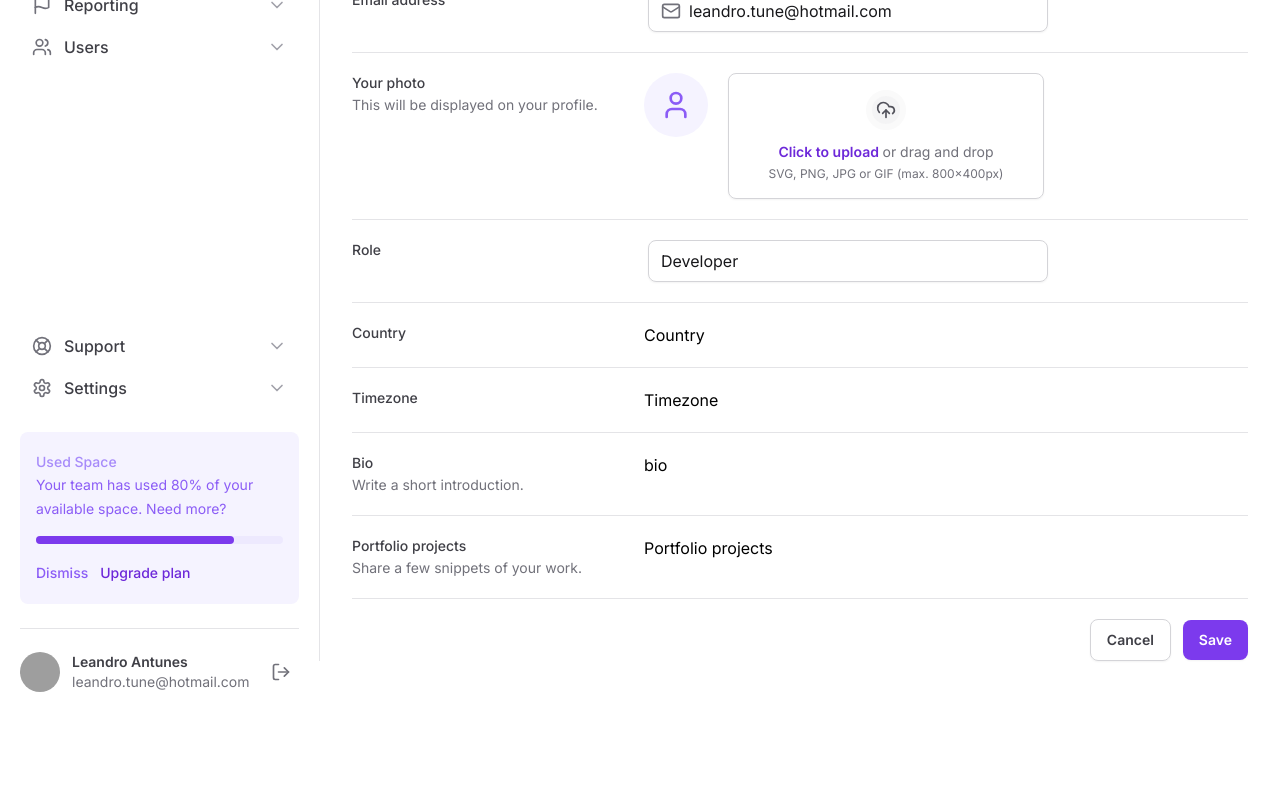
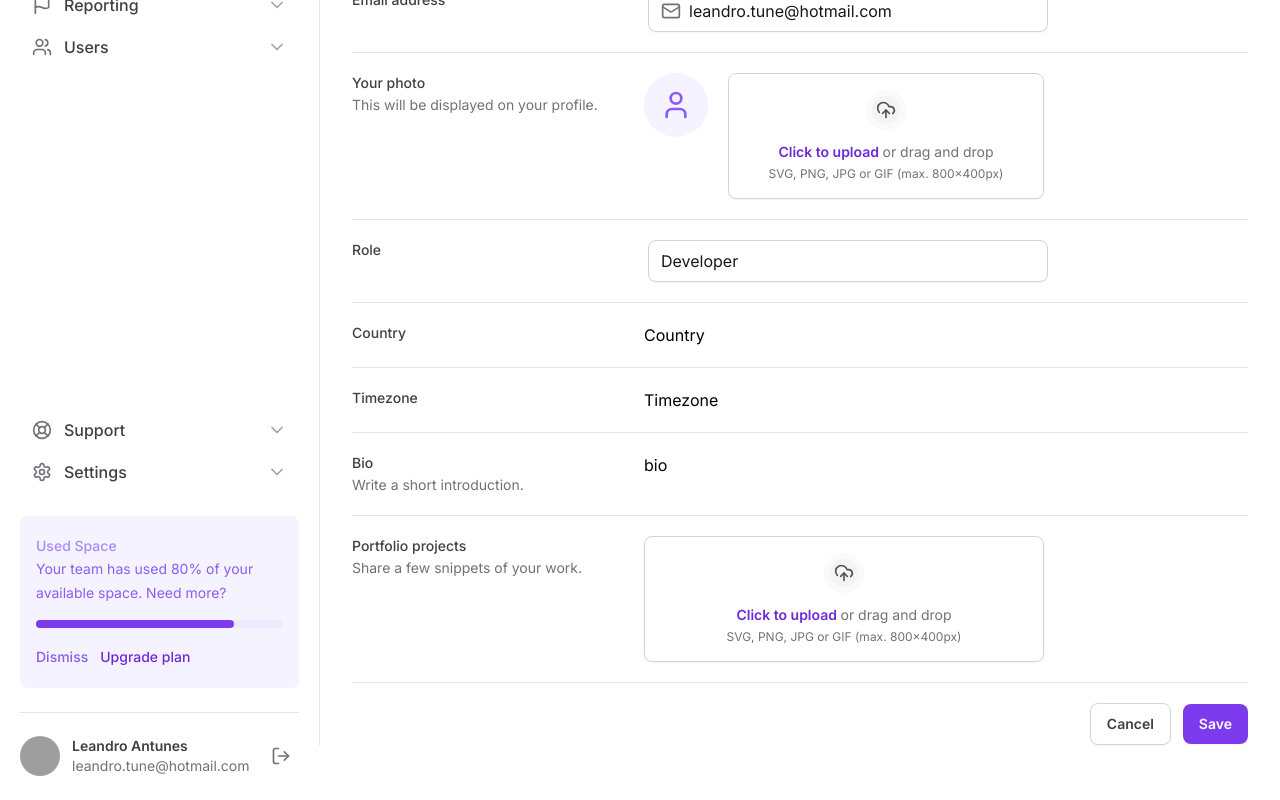
Before and after one commit to leandrotune/tailwindcss-next13, a Next.js app: page / in a window 1280 px wide. Shown: the part 343-1143 px from the top of the page. Before the commit the page ends 1059 px from the top, so only its background shows below. Built offline with nearby package versions, Linux system fonts and the light colour scheme; grey boxes are pictures that could not be loaded.

Commit message:
componentizando File input

```diff
--- a/src/app/page.tsx
+++ b/src/app/page.tsx
@@ -2,7 +2,8 @@
 
 import { Form } from '@/components/Form/input'
 import { SettingsTabs } from '@/components/SettingsTabs/Index'
-import { Mail, UploadCloud, User } from 'lucide-react'
+import { Mail } from 'lucide-react'
+import * as FileInput from '@/components/Form/FileInput'
 
 export default function Home() {
   return (
@@ -88,33 +89,12 @@
                 This will be displayed on your profile.
               </span>
             </label>
-            <div className="flex items-start gap-5">
-              <div className="flex h-16 w-16 items-center justify-center rounded-full bg-violet-50">
-                <User className=" h-8 w-8 text-violet-500" />
-              </div>
 
-              <label
-                htmlFor="photo"
-                className="group flex flex-1 cursor-pointer flex-col items-center gap-3 rounded-lg border border-zinc-300 px-6 py-4 text-center text-zinc-500 shadow-sm hover:border-violet-200 hover:bg-violet-25"
-              >
-                <div className="flex h-10 w-10 items-center justify-center rounded-full border-6 border-zinc-50 bg-zinc-100 group-hover:border-violet-50 group-hover:bg-violet-100">
-                  <UploadCloud className="h-5 w-5 text-zinc-600 group-hover:text-violet-600" />
-                </div>
-
-                <div className="flex flex-col items-center gap-1">
-                  <span className="text-sm">
-                    <span className="font-semibold text-violet-700">
-                      Click to upload{' '}
-                    </span>
-                    or drag and drop
-                  </span>
-                  <span className="text-xs">
-                    SVG, PNG, JPG or GIF (max. 800x400px)
-                  </span>
-                </div>
-              </label>
-              <input type="file" className="sr-only" id="photo" />
-            </div>
+            <FileInput.Root className="flex items-start gap-5">
+              <FileInput.ImagePreview />
+              <FileInput.Trigger />
+              <FileInput.Control />
+            </FileInput.Root>
           </div>
 
           <div className="grid grid-cols-form gap-3 pt-5">
@@ -171,7 +151,10 @@
               </span>
             </label>
 
-            <div>Portfolio projects</div>
+            <FileInput.Root>
+              <FileInput.Trigger />
+              <FileInput.Control />
+            </FileInput.Root>
           </div>
 
           <div className="flex items-center justify-end gap-3 pt-5">
--- /dev/null
+++ b/src/components/Form/FileInput/Control.tsx
@@ -0,0 +1,7 @@
+import { ComponentProps } from 'react'
+
+export type ControlProps = ComponentProps<'input'>
+
+export function Control(props: ControlProps) {
+  return <input type="file" className="sr-only" id="photo" {...props} />
+}
--- /dev/null
+++ b/src/components/Form/FileInput/ImagePreview.tsx
@@ -0,0 +1,9 @@
+import { User } from 'lucide-react'
+
+export function ImagePreview() {
+  return (
+    <div className="flex h-16 w-16 items-center justify-center rounded-full bg-violet-50">
+      <User className=" h-8 w-8 text-violet-500" />
+    </div>
+  )
+}
--- /dev/null
+++ b/src/components/Form/FileInput/Root.tsx
@@ -0,0 +1,7 @@
+import { ComponentProps } from 'react'
+
+export type RootProps = ComponentProps<'div'>
+
+export function Root(props: RootProps) {
+  return <div {...props} />
+}
--- /dev/null
+++ b/src/components/Form/FileInput/Trigger.tsx
@@ -0,0 +1,24 @@
+import { UploadCloud } from 'lucide-react'
+
+export function Trigger() {
+  return (
+    <label
+      htmlFor="photo"
+      className="group flex flex-1 cursor-pointer flex-col items-center gap-3 rounded-lg border border-zinc-300 px-6 py-4 text-center text-zinc-500 shadow-sm hover:border-violet-200 hover:bg-violet-25 hover:text-violet-500"
+    >
+      <div className="flex h-10 w-10 items-center justify-center rounded-full border-6 border-zinc-50 bg-zinc-100 group-hover:border-violet-50 group-hover:bg-violet-100">
+        <UploadCloud className="h-5 w-5 text-zinc-600 group-hover:text-violet-600" />
+      </div>
+
+      <div className="flex flex-col items-center gap-1">
+        <span className="text-sm">
+          <span className="font-semibold text-violet-700">
+            Click to upload{' '}
+          </span>
+          or drag and drop
+        </span>
+        <span className="text-xs">SVG, PNG, JPG or GIF (max. 800x400px)</span>
+      </div>
+    </label>
+  )
+}
--- /dev/null
+++ b/src/components/Form/FileInput/index.ts
@@ -0,0 +1,6 @@
+import { Control } from './Control'
+import { ImagePreview } from './ImagePreview'
+import { Trigger } from './Trigger'
+import { Root } from './Root'
+
+export { Control, ImagePreview, Trigger, Root }
```
